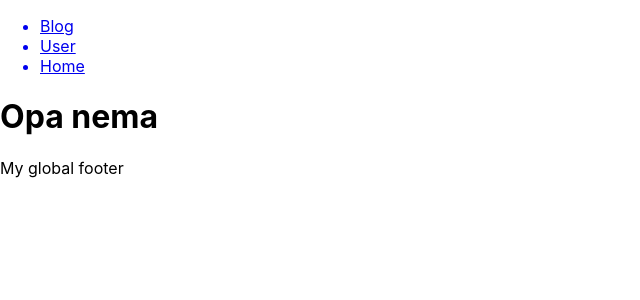
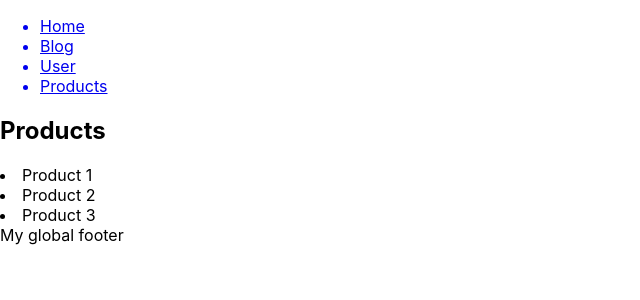
Before and after one commit to ViktorPalchynskyi/Learning-Next.js, a Next.js app in the folder page_router/: page /products in a window 1280 px wide. Before the commit this address had no page. Shown: the top 300 px of the page, without its empty margins (0-640 px from the left). Built offline with nearby package versions, Linux system fonts and the light colour scheme.

Commit message:
02.08.24 - added getStaticProps

```diff
--- /dev/null
+++ b/page_router/data/dummy-backend.json
@@ -0,0 +1,7 @@
+{
+    "products": [
+        { "id": "p1", "title": "Product 1", "description": "This is product 1" },
+        { "id": "p2", "title": "Product 2", "description": "This is product 2" },
+        { "id": "p3", "title": "Product 3", "description": "This is product 3" }
+    ]
+}
--- a/page_router/src/pages/_app.js
+++ b/page_router/src/pages/_app.js
@@ -7,14 +7,17 @@
             <header>
                 <nav>
                     <ul>
-                        <Link href='/blog'>
+                        <Link href="/">
+                            <li>Home</li>
+                        </Link>
+                        <Link href="/blog">
                             <li>Blog</li>
                         </Link>
-                        <Link href='/user'>
+                        <Link href="/user">
                             <li>User</li>
                         </Link>
-                        <Link href='/'>
-                            <li>Home</li>
+                        <Link href="/products">
+                            <li>Products</li>
                         </Link>
                     </ul>
                 </nav>
--- /dev/null
+++ b/page_router/src/pages/products/index.js
@@ -0,0 +1,23 @@
+import path from 'node:path';
+import { promises as fs } from 'node:fs';
+
+export async function getStaticProps() {
+    const filePath = path.join(process.cwd(), '/data/dummy-backend.json');
+    const jsonFile = await fs.readFile(filePath);
+    const data = JSON.parse(jsonFile);
+
+    console.log(jsonFile);
+
+    return { props: { products: data.products } };
+}
+
+export default function ProductPage({ products }) {
+    return (
+        <div>
+            <h2>Products</h2>
+            {products.map((product) => (
+                <li key={product.id}>{product.title}</li>
+            ))}
+        </div>
+    );
+}
```
